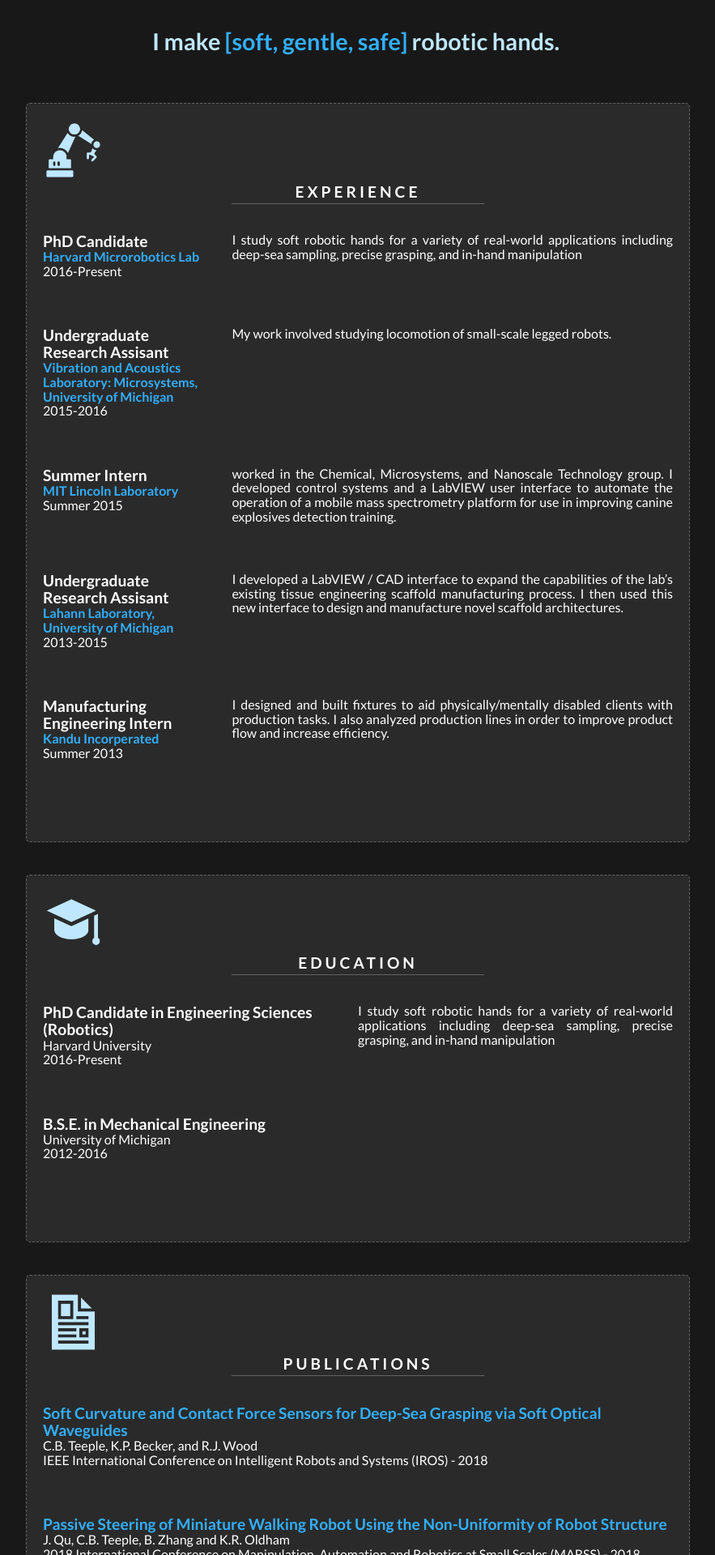
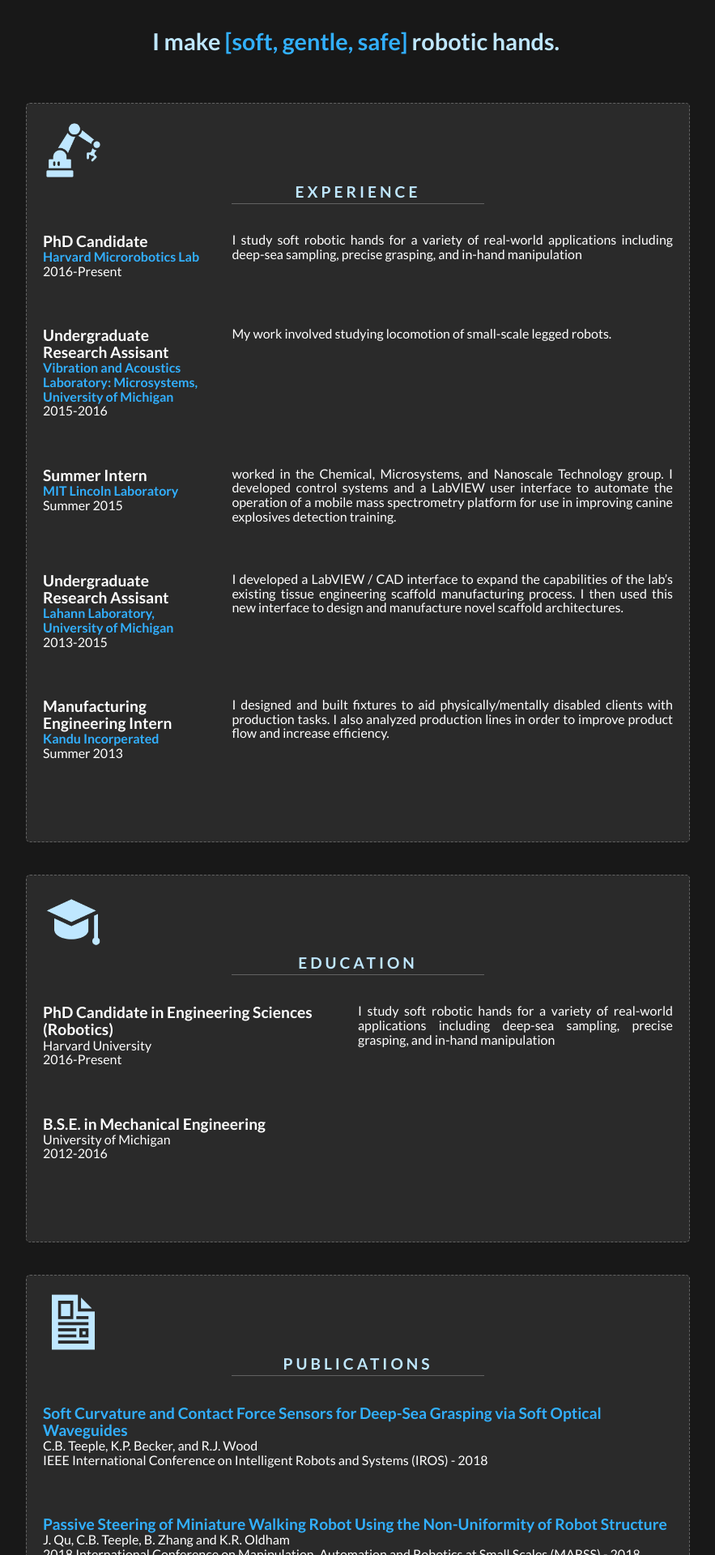
Before and after one commit to cbteeple/cbteeple.github.io, a Jekyll site: the page built from index.html, in a window 1280 px wide. Shown: the part 487-2407 px from the top of the page at 81% size, without its empty margins (198-1081 px from the left). Built offline with Jekyll 4.4.1, drawn with Linux system fonts in a browser that asks for light colours.

Commit message:
Update _layout.scss

```diff
--- a/_sass/_layout.scss
+++ b/_sass/_layout.scss
@@ -31,6 +31,7 @@
 
 
 .section-title {
+    color: $bright-blue;
     text-transform: uppercase;
     letter-spacing: 4px;
     margin-bottom: ($spacer * 2);
```
